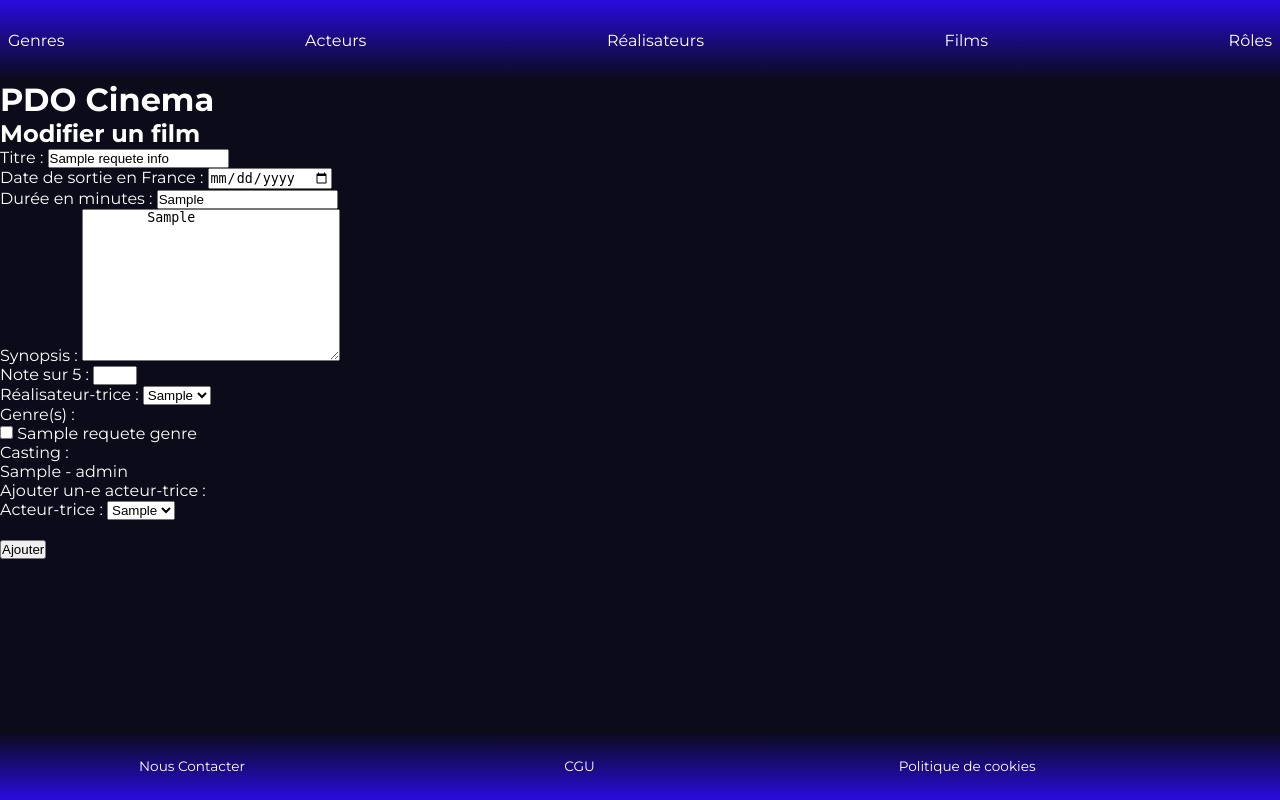
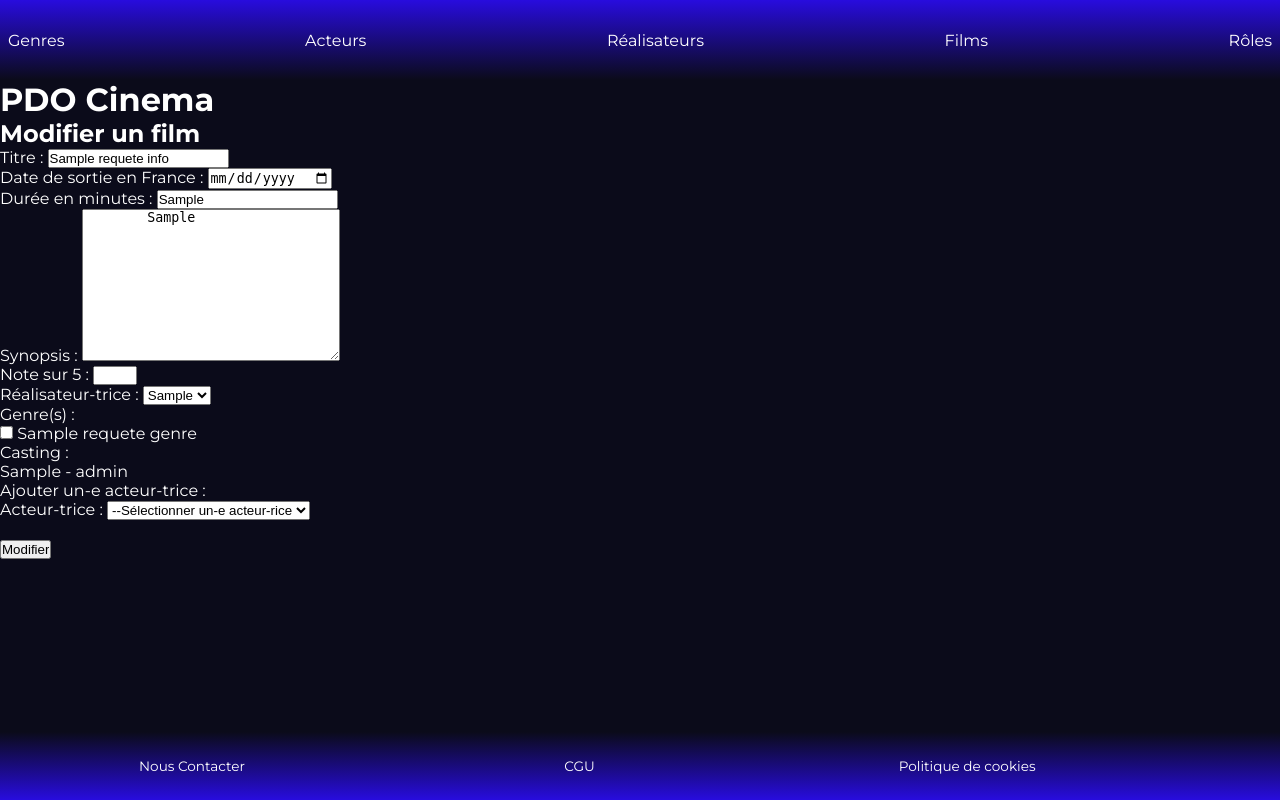
Before and after one commit to lucie-vincent/cinema_appli, a PHP site: template view/films/modifierFilm.php in a window 1280 px wide. Run offline with PHP 8.4, Linux system fonts and the light colour scheme; the template is opened without the code that fills it: most values are stand-ins (such as "Sample title", 1, 10 or a date in 2020).

Commit message:
fonctionnalité modifier film (sans modif acteur) + css footer

```diff
--- a/public/css/styles.css
+++ b/public/css/styles.css
@@ -26,8 +26,10 @@
     font-family: var(--body-font);
     background-color: var(--body-color);
     color: var(--text-color);
+    position: relative;
     min-height: 100vh;
     width: 100%;
+    padding-bottom: 5em;
 }
 
 a {
@@ -37,6 +39,18 @@ a {
 
 ul, li {
     list-style: none;
+}
+
+footer {
+    position: absolute;
+    height: 5em;
+    width: 100%;
+    font-size: var(--small-font-size);
+    background: linear-gradient(#0B0B1A, #280CDE);
+    display: flex;
+    align-items: center;
+    justify-content: space-around;
+    bottom: 0;
 }
 
 footer li  {
@@ -50,17 +64,6 @@ footer ul {
     width: 100%;
 }
 
-footer {
-    position: absolute;
-    height: 5em;
-    width: 100%;
-    font-size: var(--small-font-size);
-    background: linear-gradient(#0B0B1A, #280CDE);
-    display: flex;
-    align-items: center;
-    justify-content: space-around;
-    bottom: 0;
-}
 
 
 nav {
--- a/view/acteurs/listActeurs.php
+++ b/view/acteurs/listActeurs.php
@@ -9,7 +9,7 @@ ob_start(); ?>
             <th>Prénom Nom</th>
             <th>date de naissance</th>
             <th>Genre</th>
-            <tr>
+        </tr>
     </thead>
     <tbody>
         <?php
--- a/view/films/modifierFilm.php
+++ b/view/films/modifierFilm.php
@@ -67,7 +67,8 @@ $acteurs = $requeteActeurs->fetchAll();
     <div>
         <p>Ajouter un-e acteur-trice : </p>
         <label for="acteur">Acteur-trice :</label>
-        <select name="acteur" id="acteur" required >
+        <select name="acteur" id="acteur" >
+        <option value="">--Sélectionner un-e acteur-rice</option>
             <?php
                 foreach($acteurs as $acteur){ ?>
                     <option value="<?= $acteur["id_acteur"] ?>">
@@ -79,7 +80,7 @@ $acteurs = $requeteActeurs->fetchAll();
     </div>
 
     <br>
-    <input type="submit" name="submit" value="Ajouter" >
+    <input type="submit" name="submit" value="Modifier" >
 </form>
 
 <?php
```
Also changed, not shown: controller/FilmController.php (+29 -4 lines). Lines whose indentation alone changed are shown as unchanged.
